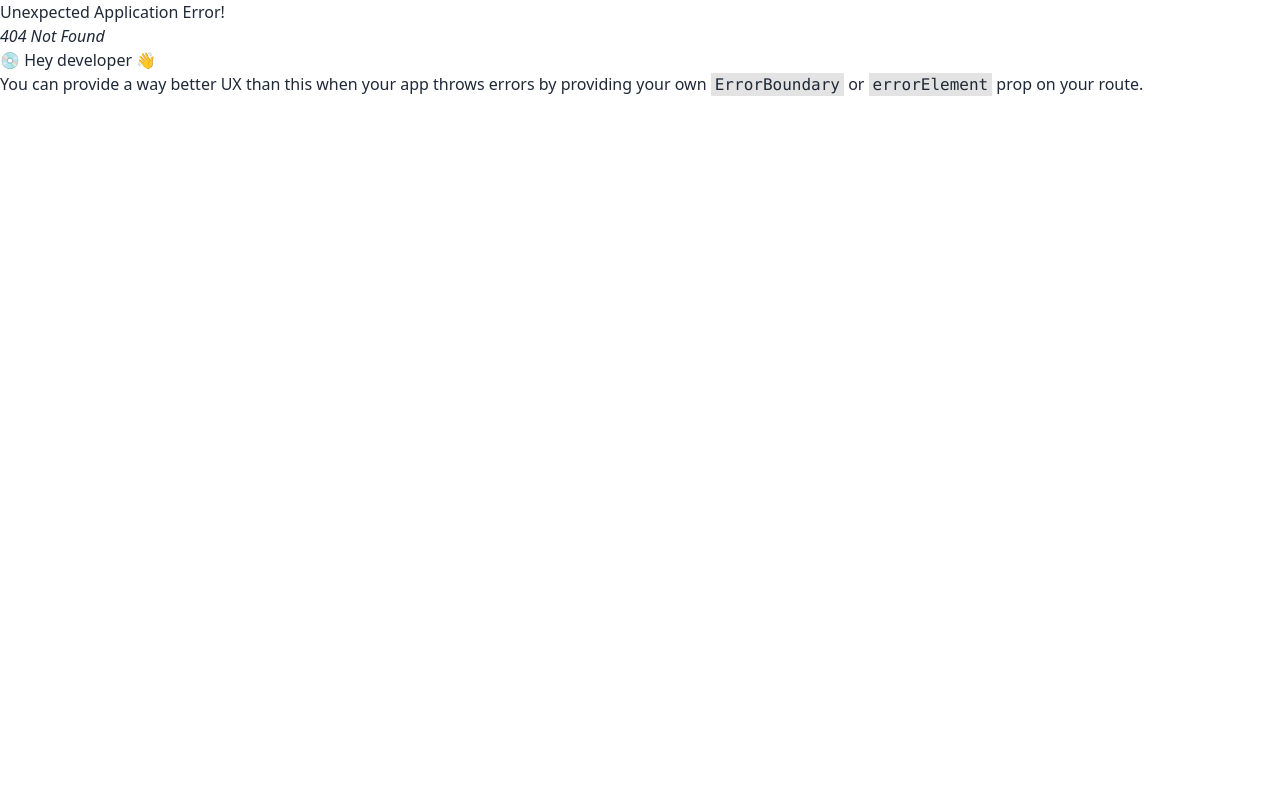
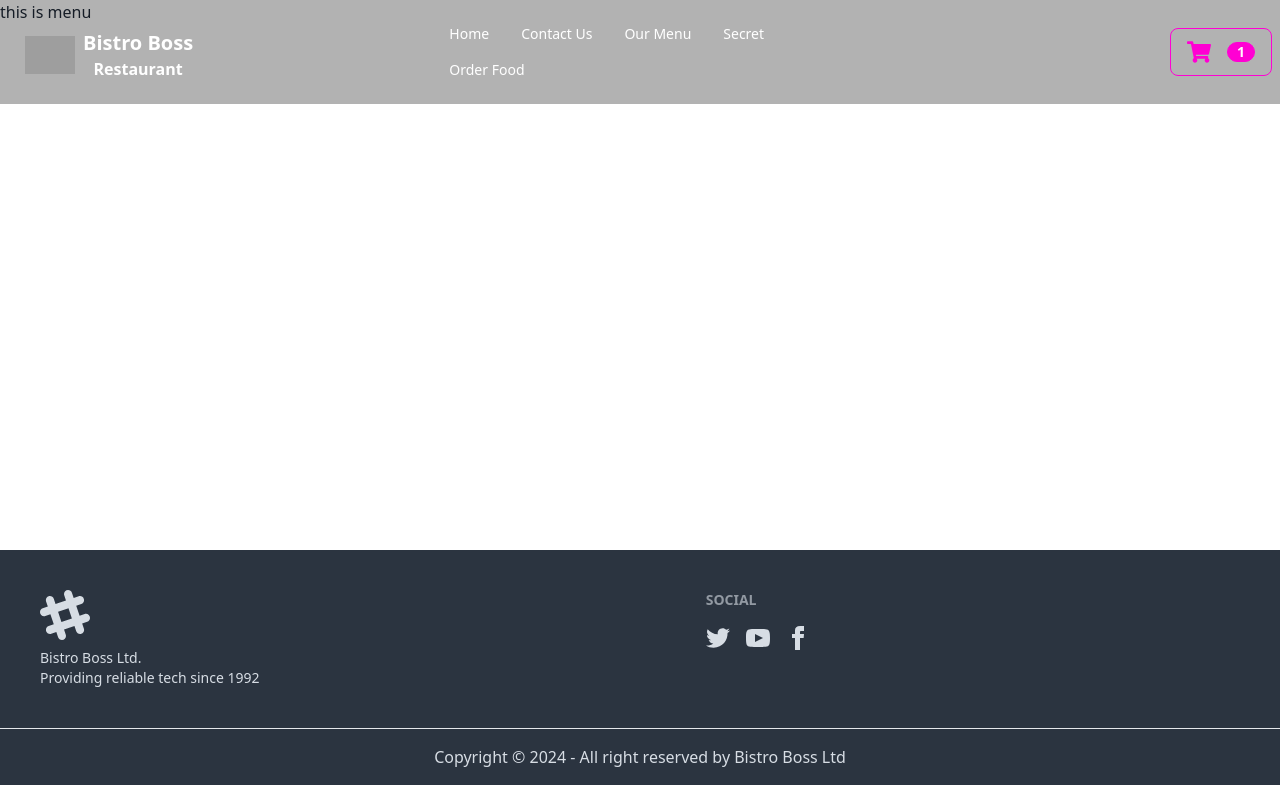
Before and after one commit to rar34/bistro-boss-client, a React (Vite) app: page /menu in a window 1280 px wide. Before the commit this address had no page. Built offline with nearby package versions, Linux system fonts and the light colour scheme; grey boxes are pictures that could not be loaded.

Commit message:
added menu components

```diff
--- /dev/null
+++ b/src/pages/Menu/Menu.jsx
@@ -0,0 +1,10 @@
+
+const Menu = () => {
+    return (
+        <div>
+            this is menu
+        </div>
+    );
+};
+
+export default Menu;
```
Also changed, not shown: src/Routes/Routes.jsx (+6 -1 lines).
